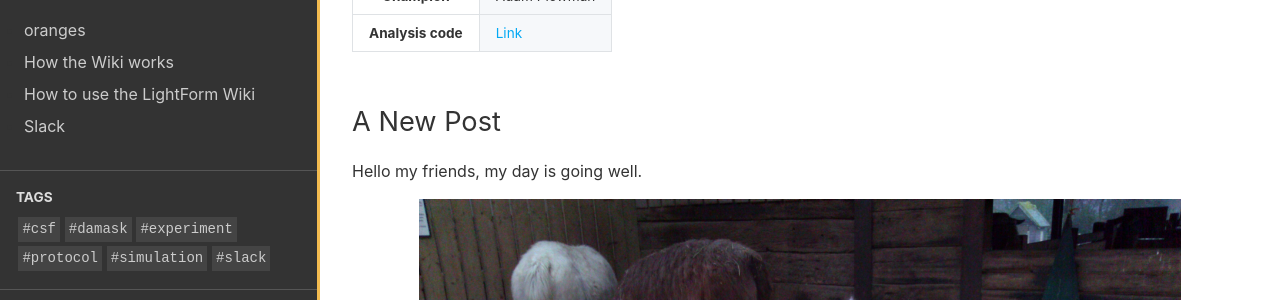
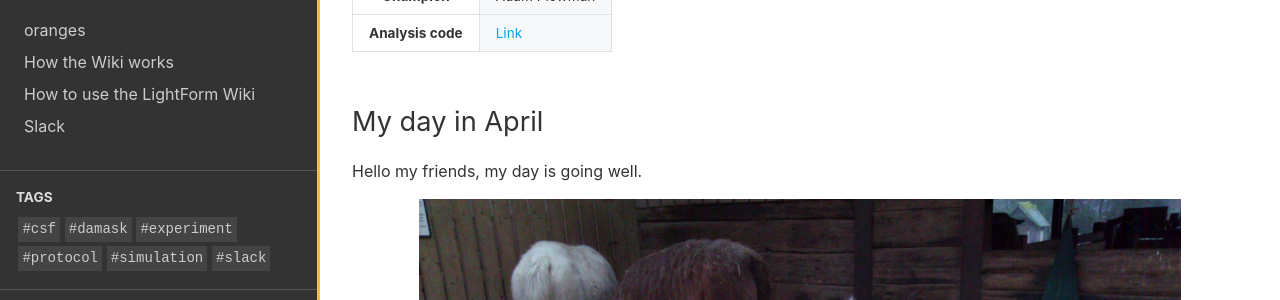
Before and after one commit to test-aplowman/test-aplowman.github.io, a Jekyll site: the page built from collections/_experiments/2019-04-10-my-day.md, in a window 1280 px wide and 1143 px high. Shown: the part 260-560 px from the top of the window. Built offline with Jekyll 4.4.1, drawn with Linux system fonts in a browser that asks for light colours.

Commit message:
Update 2019-04-10-my-day.md

```diff
--- a/collections/_experiments/2019-04-10-my-day.md
+++ b/collections/_experiments/2019-04-10-my-day.md
@@ -3,6 +3,6 @@ published: true
 author: Adam Plowman
 title: My day
 ---
-## A New Post
+## My day in April
 
 Hello my friends, my day is going well. ![WP_000011.jpg]({{site.baseurl}}/assets/images/posts/WP_000011.jpg)
```
